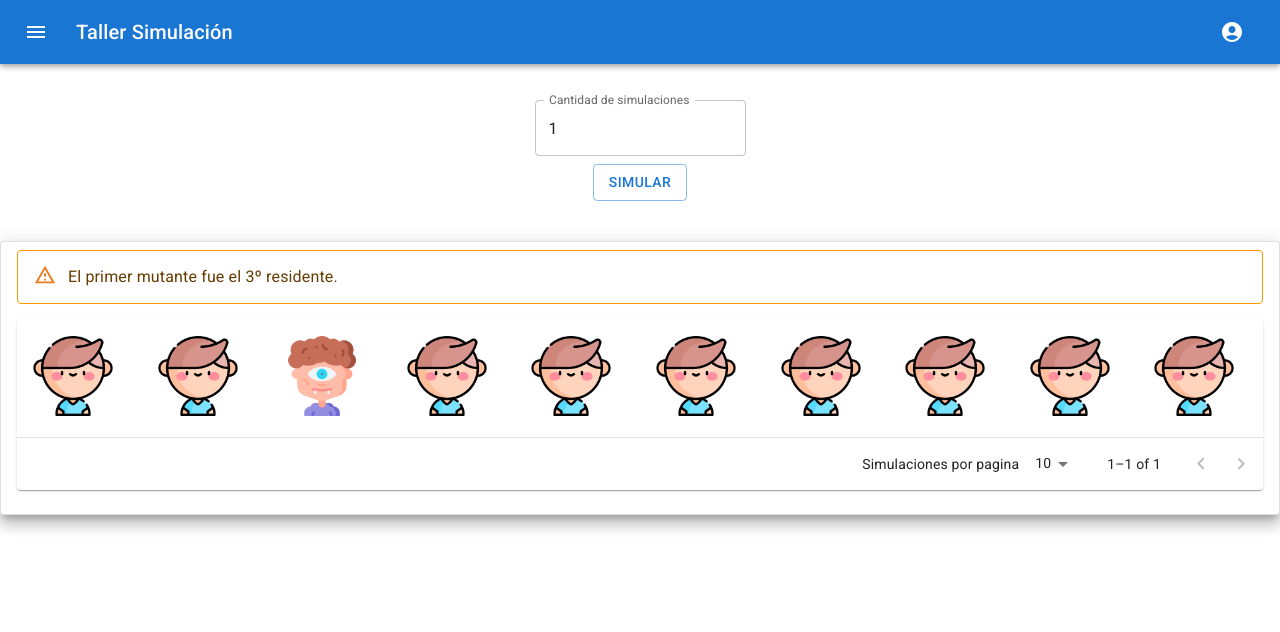
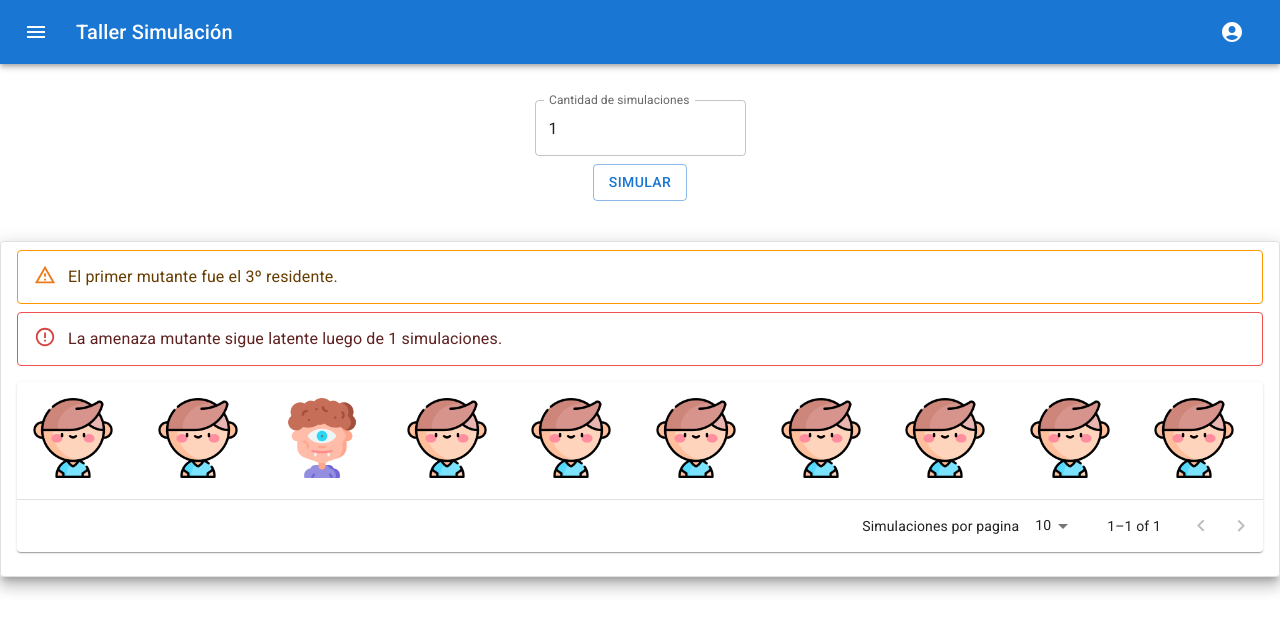
Before and after one commit to andinogabriel/simulacion-taller, a React (Create React App) app: page / in a window 1280 px wide. Both pictures are taken after a click on the button "SIMULAR". Shown: the top 632 px of the page. Built offline with nearby package versions, Linux system fonts and the light colour scheme.

Commit message:
Refactorizando el proceso de moran, usando acumulada y refactorizando la forma de mostrar los resultados en el Alert

```diff
--- a/src/App.tsx
+++ b/src/App.tsx
@@ -11,7 +11,7 @@ import Paper from '@mui/material/Paper';
 import Grid from '@mui/material/Grid';
 import Typography from '@mui/material/Typography';
 import { FormInputText } from './components/inputs/FormInputText';
-import { processMoran, areAllMutants } from './utils/moranProcess';
+import { processMoran } from './utils/moranProcess';
 import { SimuTable } from './components/table/SimuTable';
 import { NavigationBar } from './components/navbar/NavigationBar';
 
@@ -32,11 +32,11 @@ type Inputs = {
 function App() {
 
   const [firstMutant, setFirstMutant] = useState(null);
-  const [residentSaves, setResidentSaves] = useState(-1);
+  const [numSimulations, setNumSimulations] = useState(0);
   const [population, setPopulation] = useState([
     ["R", "R", "R", "R", "R", "R", "R", "R", "R", "R"],
   ]);
-  const [allAreMutants, setallAreMutants] = useState(-1);
+  const [populationLength, setPopulationLength] = useState(-1);
 
   const { handleSubmit, control, getValues } = useForm({defaultValues: {simulations: 1}, resolver: yupResolver(validationSchema)});
 
@@ -47,12 +47,12 @@ function App() {
   useEffect(() => {
   }, [simulations]);
 
-  console.log(residentSaves);
+
   const onSubmit: SubmitHandler<Inputs> = ({simulations}) => {
-    const {matrix, safeSimulation} = processMoran(simulations, setFirstMutant);
+    const {matrix, numSimulations} = processMoran(simulations, setFirstMutant);
     setPopulation(matrix);
-    setResidentSaves(safeSimulation);
-    setallAreMutants(areAllMutants(matrix));
+    setNumSimulations(numSimulations);
+    setPopulationLength(matrix.length);
   };
 
   return (
@@ -96,29 +96,41 @@ function App() {
               </Box>
           }
           {
-            residentSaves > -1 ?
+            numSimulations > 0 && numSimulations > 0 && !population[populationLength-1]?.includes('M') ?
               <Box textAlign="center" sx={{ fontWeight: 500 }} mt={1} mx={2}>
                 <Alert variant="outlined" severity="success">
                   <Typography variant="body1">
-                  La humanidad se salvo en la {residentSaves}º simulación.
+                    {
+                      numSimulations === Number(simulations) ?
+                        `La humanidad se salvo en la ${numSimulations}º simulación.`
+                        :
+                        `La humanidad se salvo en la ${numSimulations}º simulación.
+                        No es necesario realizar las ${simulations} simulaciones.`
+                    }
                   </Typography>
                 </Alert>
               </Box>
               :
-            residentSaves === -1 && simulations > 1 && allAreMutants < 0 ?
+              numSimulations > 0 && populationLength > 0 && !population[populationLength-1].includes('R') ?
+               <Box textAlign="center" sx={{ fontWeight: 500 }} mt={1} mx={2}>
+                 <Alert variant="outlined" severity="error">
+                   <Typography variant="body1">
+                   {
+                    numSimulations === Number(simulations) ?
+                      `Los mutantes exterminaron a todos los residentes en la ${numSimulations}º simulación.`
+                    :
+                      `Los mutantes exterminaron a todos los residentes en la ${numSimulations}º simulación.
+                      No es necesario realizar las ${simulations} simulaciones.`
+                    }
+                    </Typography>
+                  </Alert>
+               </Box>
+               : numSimulations > 0 &&
                 <Box textAlign="center" sx={{ fontWeight: 500 }} mt={1} mx={2}>
                   <Alert variant="outlined" severity="error">
                     <Typography variant="body1">
                       La amenaza mutante sigue latente luego de {simulations} simulaciones.
                     </Typography>
-                </Alert>
-              </Box>
-              :
-              allAreMutants > 0 && simulations > 1 &&
-              <Box textAlign="center" sx={{ fontWeight: 500 }} mt={1} mx={2}>
-                <Alert variant="outlined" severity="error">
-                  <Typography variant="body1">
-                    Los mutantes exterminaron a todos los residentes en la {allAreMutants}º simulación.</Typography>
                   </Alert>
                 </Box>
           }
--- a/src/utils/moranProcess.ts
+++ b/src/utils/moranProcess.ts
@@ -11,23 +11,6 @@ export const probabilityMatrix = [
     [0.15, 0.07, 0.02, 0.09, 0.20, 0.05, 0.20, 0.12, 0.10, 0.00]
 ];
 
-
-
-export const moranFunction = (row: number, probability: number) => {
-    let closerProbability = 0.99;
-    let column = -1;
-    let absolutProb: number;
-    probabilityMatrix[row].forEach((cell: number, index: number) => {
-        absolutProb = Math.abs(probability - cell);
-        if(absolutProb < closerProbability) {
-            closerProbability = absolutProb;
-            column = index;
-        }
-    });
-
-    return  column;
-};
-
 const updatePopulation = (column: number, columnRep: number, array: string[]) => {
     let newArray = [...array];
     if(newArray[columnRep] === 'R') newArray[column] = 'R'
@@ -35,49 +18,32 @@ const updatePopulation = (column: number, columnRep: number, array: string[]) =>
     return newArray;
 };
 
-const allAreResidents = (matrix: string[][]): number => {
-    const n = matrix.length;
-    for (let index = 0; index < n; index++) {
-        if(!matrix[index].includes('M')) {
-            return index+1;
-          }
-    }
-    return -1;
-}
-
-export const areAllMutants = (matrix: string[][]): number => {
-    const n = matrix.length;
-    for (let index = 0; index < n; index++) {
-        if(!matrix[index].includes('R')) {
-            return index+1;
-          }
-    }
-    return -1;
-};
-
 //Aca arranca el flow diagram XD
-export const processMoran = (iteraciones: number, setFirstMutant: Function): {matrix: string[][], safeSimulation: number} => {
+export const processMoran = (iteraciones: number, setFirstMutant: Function): {matrix: string[][], numSimulations: number} => {
     let matrixPopulation = [
         ['R', 'R', 'R', 'R', 'R', 'R', 'R', 'R', 'R', 'R'],
     ];
     const repSelect = Math.floor(Math.random() * 10);
     setFirstMutant(repSelect + 1);
     matrixPopulation[0][repSelect] = 'M';
-
     //Iteraciones del proceso de moran
     const reMinimo =0.01;
     const reMaximo =0.99;
     const reRange = reMaximo - reMinimo;
-
     for (let index = 1; index < iteraciones; index++) {
-
         const seleccionReproductor =   Math.floor(Math.random() * 10);
         const deathProb = Math.random() * reRange + reMinimo;
-
-        const column = moranFunction(seleccionReproductor, deathProb);
-        const newArray = updatePopulation(column, seleccionReproductor, matrixPopulation[index-1]);
+        let acumulator = 0;
+        let j = -1;
+        while(acumulator < deathProb) {
+            j++;
+            acumulator = acumulator + probabilityMatrix[seleccionReproductor][j];
+        }
+        const newArray = updatePopulation(j, seleccionReproductor, matrixPopulation[index-1]);
         matrixPopulation[index] = newArray;
+        if(matrixPopulation[index].every((value) => value === matrixPopulation[index][0])) {
+            return {'matrix': matrixPopulation, 'numSimulations': index+1};
+        }
     }
-    const residentsSave = allAreResidents(matrixPopulation);
-    return {'matrix': matrixPopulation, 'safeSimulation': residentsSave};
+    return {'matrix': matrixPopulation, 'numSimulations': iteraciones};
 };
```
Lines whose indentation alone changed are shown as unchanged.
